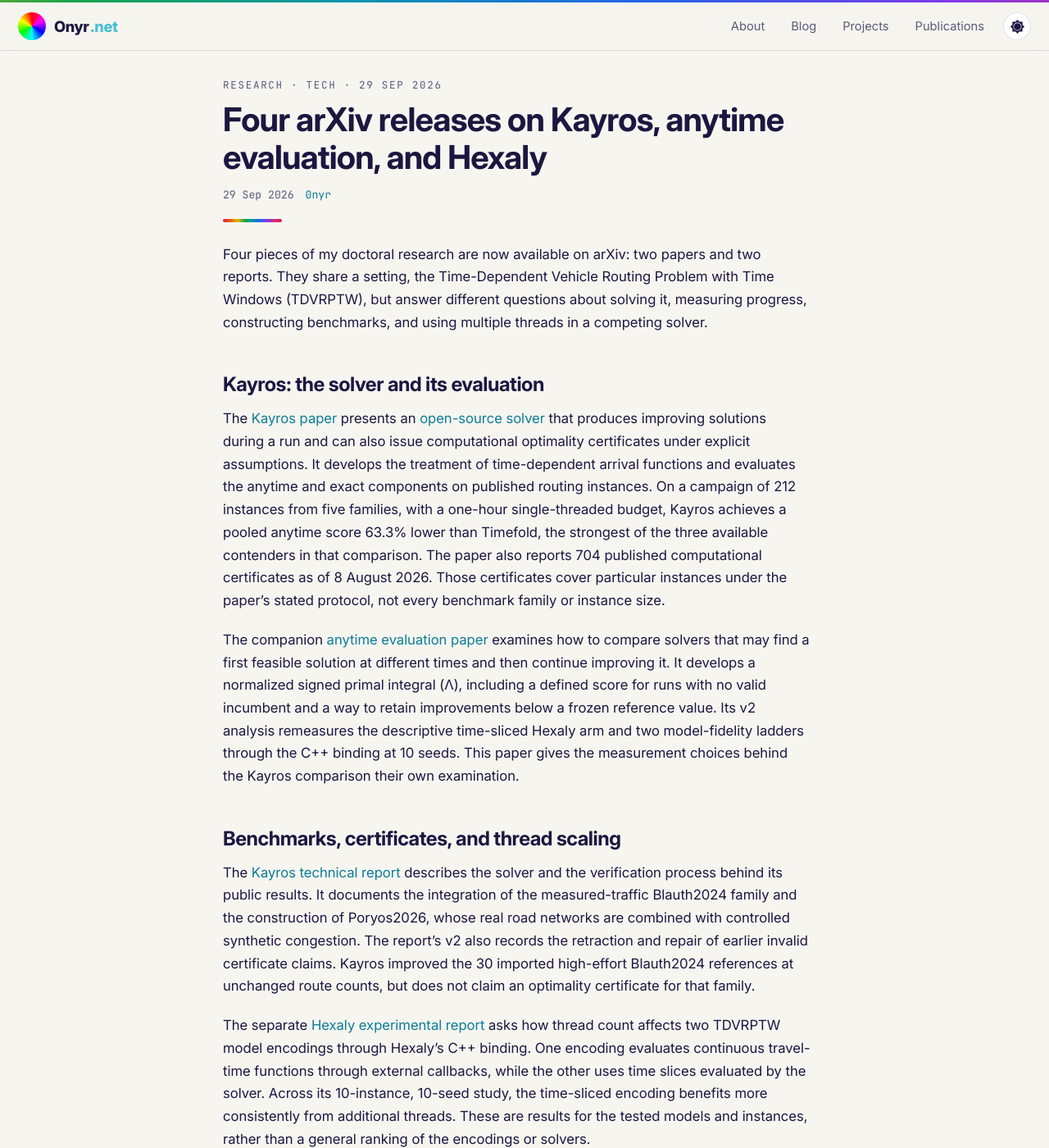
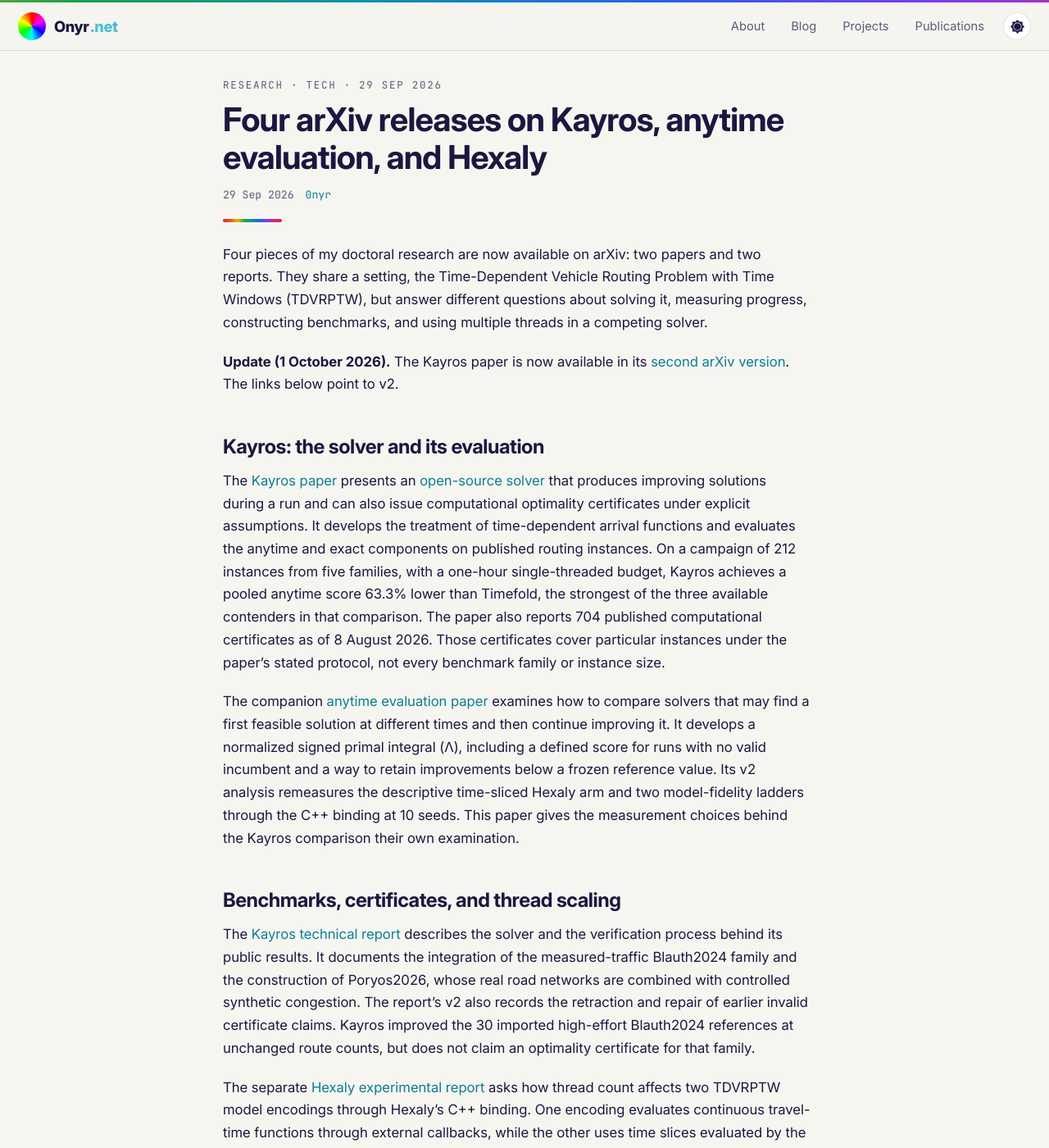
Before and after one commit to 0nyr/onyr-website, a Jekyll site: the page built from _posts/2026/2026-09-29-four-arxiv-releases.md, in a window 1280 px wide and 1400 px high. Shown: the whole window at 82% size. Built offline with Jekyll 4.4.1, drawn with Linux system fonts in a browser that asks for light colours; some of the changed text lies outside the part shown.

Commit message:
Update Kayros paper links to arXiv v2
Co-authored-by: GPT 6.1 Sol (high) <noreply@openai.com>

```diff
--- a/_posts/2026/2026-09-29-four-arxiv-releases.md
+++ b/_posts/2026/2026-09-29-four-arxiv-releases.md
@@ -6,7 +6,7 @@ author: 0nyr
 tags: [research, tech]
 summary: "Two papers and two reports connect the Kayros solver, its evaluation method, benchmark construction, and a separate Hexaly scaling study."
 links:
-  - {label: "Kayros paper (arXiv v1)", url: "https://arxiv.org/abs/2609.29597v1"}
+  - {label: "Kayros paper (arXiv v2)", url: "https://arxiv.org/abs/2609.29597v2"}
   - {label: "Anytime evaluation paper (arXiv v2)", url: "https://arxiv.org/abs/2608.18288v2"}
   - {label: "Kayros technical report (arXiv v2)", url: "https://arxiv.org/abs/2607.23116v2"}
   - {label: "Hexaly experimental report (arXiv v2)", url: "https://arxiv.org/abs/2608.10079v2"}
@@ -14,9 +14,11 @@ links:
 
 Four pieces of my doctoral research are now available on arXiv: two papers and two reports. They share a setting, the Time-Dependent Vehicle Routing Problem with Time Windows (TDVRPTW), but answer different questions about solving it, measuring progress, constructing benchmarks, and using multiple threads in a competing solver.
 
+**Update (1 October 2026).** The Kayros paper is now available in its [second arXiv version](https://arxiv.org/abs/2609.29597v2). The links below point to v2.
+
 ## Kayros: the solver and its evaluation
 
-The [Kayros paper](https://arxiv.org/abs/2609.29597v1) presents an [open-source solver](https://github.com/0nyr/kayros) that produces improving solutions during a run and can also issue computational optimality certificates under explicit assumptions. It develops the treatment of time-dependent arrival functions and evaluates the anytime and exact components on published routing instances. On a campaign of 212 instances from five families, with a one-hour single-threaded budget, Kayros achieves a pooled anytime score 63.3% lower than Timefold, the strongest of the three available contenders in that comparison. The paper also reports 704 published computational certificates as of 8 August 2026. Those certificates cover particular instances under the paper's stated protocol, not every benchmark family or instance size.
+The [Kayros paper](https://arxiv.org/abs/2609.29597v2) presents an [open-source solver](https://github.com/0nyr/kayros) that produces improving solutions during a run and can also issue computational optimality certificates under explicit assumptions. It develops the treatment of time-dependent arrival functions and evaluates the anytime and exact components on published routing instances. On a campaign of 212 instances from five families, with a one-hour single-threaded budget, Kayros achieves a pooled anytime score 63.3% lower than Timefold, the strongest of the three available contenders in that comparison. The paper also reports 704 published computational certificates as of 8 August 2026. Those certificates cover particular instances under the paper's stated protocol, not every benchmark family or instance size.
 
 The companion [anytime evaluation paper](https://arxiv.org/abs/2608.18288v2) examines how to compare solvers that may find a first feasible solution at different times and then continue improving it. It develops a normalized signed primal integral (Λ), including a defined score for runs with no valid incumbent and a way to retain improvements below a frozen reference value. Its v2 analysis remeasures the descriptive time-sliced Hexaly arm and two model-fidelity ladders through the C++ binding at 10 seeds. This paper gives the measurement choices behind the Kayros comparison their own examination.
 
```
Also changed, not shown: _posts/2026/2026-07-22-kayros-poryos2026.md (+2 -2 lines), _posts/2026/2026-07-27-blauth2024-family.md (+2 -2 lines), _projects/2026/2026-kayros.md (+2 -2 lines), _projects/2026/2026-poryos2026.md (+1 -1 lines), publications.md (+1 -1 lines).
